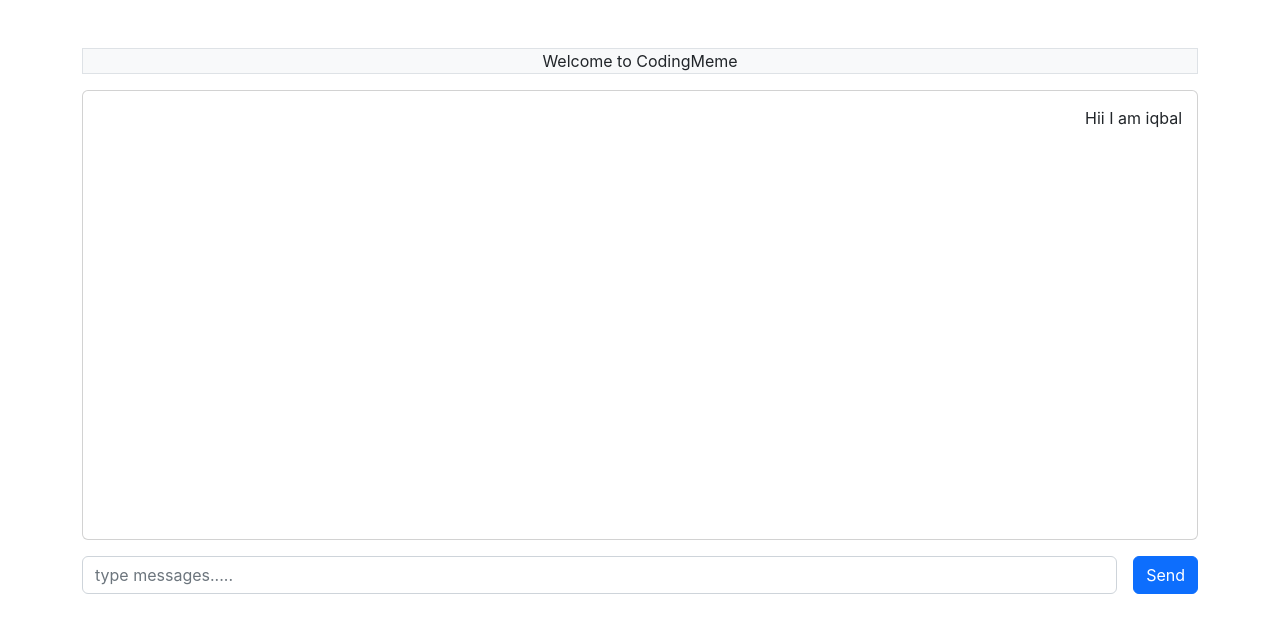
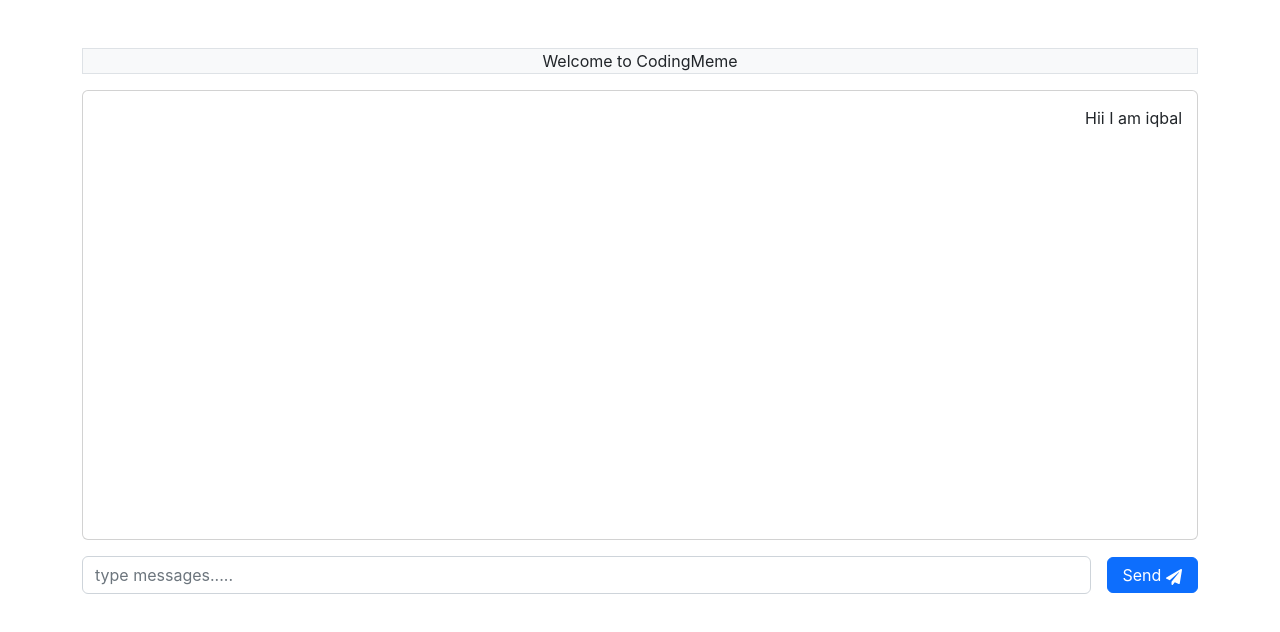
Before and after one commit to Iqbal0786/react-chat-app, a React (Create React App) app in the folder client/: page /chat in a window 1280 px wide. Shown: the top 632 px of the page. Built offline with nearby package versions, Linux system fonts and the light colour scheme; no server answers.

Commit message:
added send icons

```diff
--- a/client/src/compoents/Chat.jsx
+++ b/client/src/compoents/Chat.jsx
@@ -3,7 +3,7 @@
 import queryString from "query-string"
 import { useLocation } from 'react-router-dom'
 import {Stack , Container ,Form, Button , Card} from "react-bootstrap"
-
+import {FaPaperPlane}  from "react-icons/fa"
 import io from "socket.io-client";
 let socket;
 export default function Chat() {
@@ -39,8 +39,10 @@
           type="text"
           placeholder="type messages....."
         />
-        <Button>
+        <Button style={{width:"100px" , padding:"5px"}}>
           Send
+          <FaPaperPlane style={{marginLeft:"5px"}}/>
+
         </Button>
     </Stack>
   </Stack>
```
